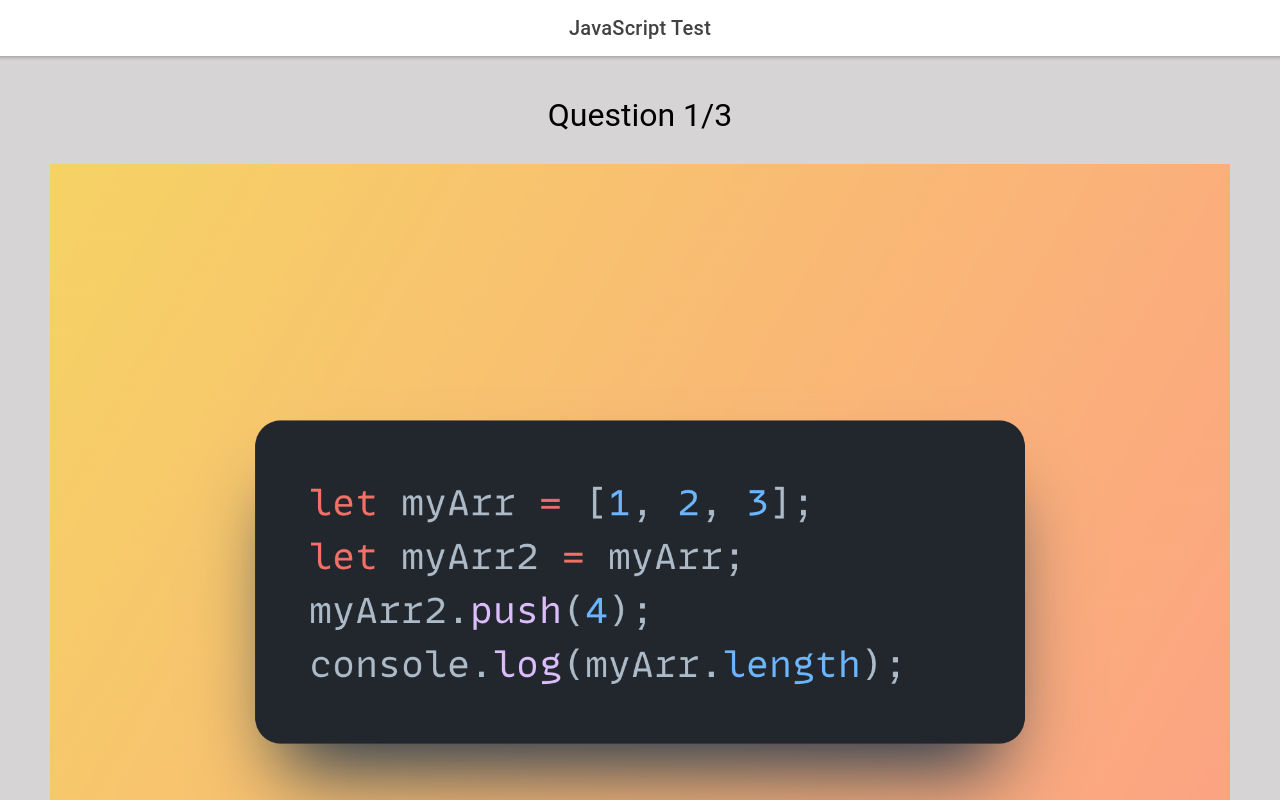
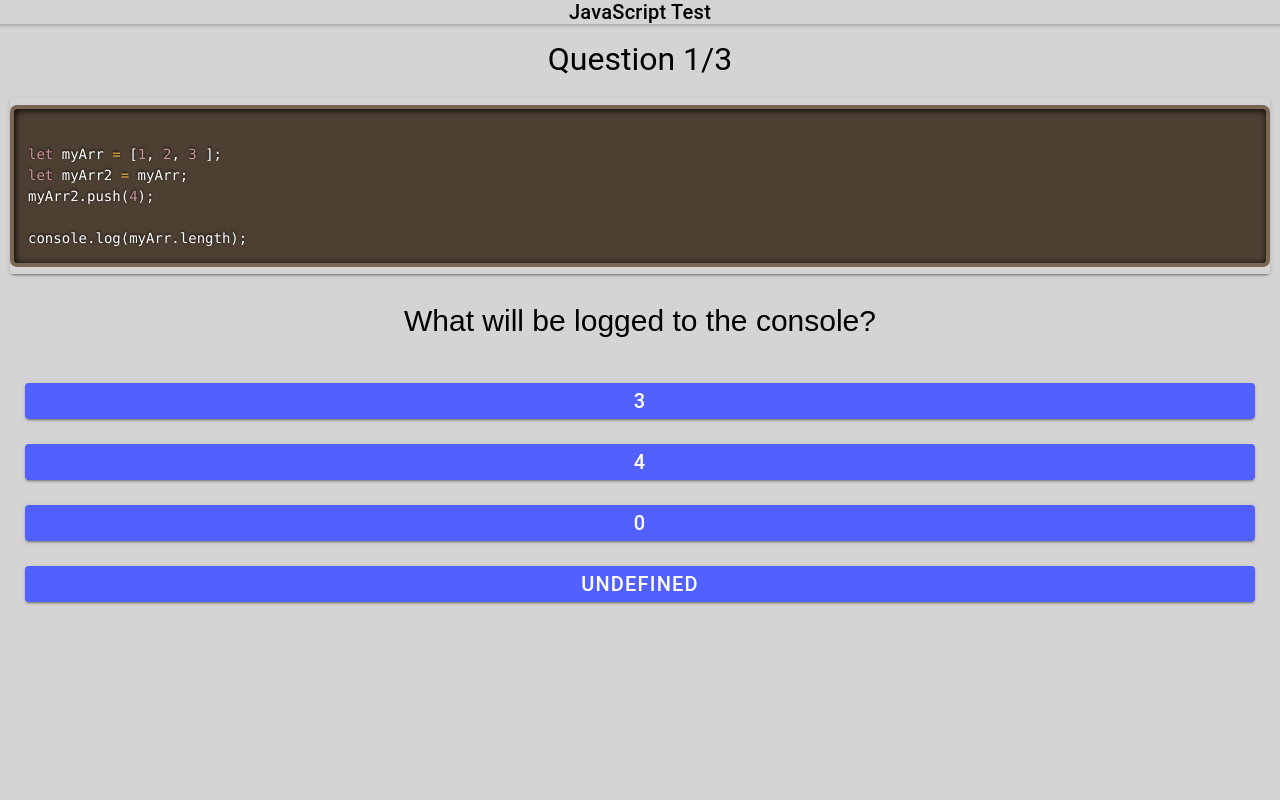
Before and after one commit to MahaLubbad/Maha-Individual, a React (Create React App) app: page /home in a window 1280 px wide. Built offline with nearby package versions, Linux system fonts and the light colour scheme.

Commit message:
add ionic components

```diff
--- a/package.json
+++ b/package.json
@@ -23,9 +23,11 @@
     "ionicons": "^6.0.3",
     "react": "^18.2.0",
     "react-dom": "^18.2.0",
+    "react-highlight": "^0.15.0",
     "react-router": "^5.2.0",
     "react-router-dom": "^5.3.4",
     "react-scripts": "^5.0.0",
+    "react-syntax-highlighter": "^15.5.0",
     "typescript": "^4.1.3",
     "web-vitals": "^0.2.4",
     "workbox-background-sync": "^5.1.4",
@@ -69,7 +71,8 @@
     ]
   },
   "devDependencies": {
-    "@capacitor/cli": "4.7.0"
+    "@capacitor/cli": "4.7.0",
+    "@types/react-syntax-highlighter": "^15.5.6"
   },
   "description": "An Ionic project"
 }
--- a/src/components/Data.tsx
+++ b/src/components/Data.tsx
@@ -1,20 +1,20 @@
-export const questions = [
-    {
-      question: "What will be logged to the console?",
-      answers: ["3", "4", " 0", "undefined"],
-      correct: "4",
-      img: "../public/assets/Snap1.png"
-    },
-    {
-      question: "What is the output of this code snippet?",
-      answers: ["[1, 2, 3]", "[4, 5]", "[1, 2, 3, 4, 5]", "undefined"],
-      correct: "[4, 5]",
-      img:"../public/assets/Snap2.png"
-    },
-    {
-      question: "What is the output of this code?",
-      answers: ["[1, 3, 5]", "[2, 4]", "[1, 2, 3, 4, 5]", "[]"],
-      correct: "[2, 4]",
-      img:"../public/assets/Snap3.png"
-    },
-  ];
+export const data = [
+`
+let myArr = [1, 2, 3 ];
+let myArr2 = myArr;
+myArr2.push(4);
+
+console.log(myArr.length);`,
+
+`
+const numbers = [1, 2, 3, 4, 5];
+const filteredNumbers = numbers.filter(num => num >3 );
+
+console.log(filteredNumbers);`,
+
+`
+const nums = [1, 2, 3, 4, 5]
+const evenNums = nums.filter(num => num % 2 === 0)
+
+console.log(evenNums);`
+]
--- a/src/components/ExploreContainer.css
+++ /dev/null
@@ -1,24 +0,0 @@
-.container {
-  text-align: center;
-  position: absolute;
-  left: 0;
-  right: 0;
-  top: 50%;
-  transform: translateY(-50%);
-}
-
-.container strong {
-  font-size: 20px;
-  line-height: 26px;
-}
-
-.container p {
-  font-size: 16px;
-  line-height: 22px;
-  color: #8c8c8c;
-  margin: 0;
-}
-
-.container a {
-  text-decoration: none;
-}
--- a/src/components/ExploreContainer.tsx
+++ /dev/null
@@ -1,15 +0,0 @@
-import './ExploreContainer.css';
-
-
-interface ContainerProps { }
-
-const ExploreContainer: React.FC<ContainerProps> = () => {
-  return (
-    <div className="container">
-
-
-    </div>
-  );
-};
-
-export default ExploreContainer;
--- /dev/null
+++ b/src/components/Questions.tsx
@@ -0,0 +1,20 @@
+export const questions = [
+    {
+      question: "What will be logged to the console?",
+      answers: ["3", "4", " 0", "undefined"],
+      correct: "4",
+
+    },
+    {
+      question: "What is the output of this code snippet?",
+      answers: ["[1, 2, 3]", "[4, 5]", "[1, 2, 3, 4, 5]", "undefined"],
+      correct: "[4, 5]",
+
+    },
+    {
+      question: "What is the output of this code?",
+      answers: ["[1, 3, 5]", "[2, 4]", "[1, 2, 3, 4, 5]", "[]"],
+      correct: "[2, 4]",
+
+    },
+  ];
--- a/src/components/Quiz.css
+++ b/src/components/Quiz.css
@@ -1,74 +1,29 @@
-.quiz{
-    justify-content:center;
-    margin: auto;
-
+.score-section {
+text-align: center;
+font-size: xx-large;
+padding: 20px;
+margin: 40px;
+display: flex;
+flex-direction: column;
 }
 
-.question-section{
-    justify-content: center;
-    width:100%;
-    align-content: center;
-    align-items: center;
+.question-text {
     padding: 20px;
     margin: auto;
+    text-align: center;
+    font-size: 30px;
+    font-family:Arial, Helvetica, sans-serif;
+}
+
+.btn{
+    margin: 25px;
+    font-size: 20px;
 }
 
 .question-count{
     text-align: center;
     font-size: large;
-    margin: 20px;
+    margin: 40px 20px 20px;
     font-size:xx-large
     ;
-
-
 }
-
-.image{
-    width:auto;
-    height: auto;
-    justify-content: center;
-    align-items: center;
-    margin: 30px;
-}
-
-.img{
-    width: 100%;
-    height: auto;
-    align-content: center;
-    border-radius: 30px;
-}
-
-.question-text{
-    padding: 20px;
-    margin: auto;
-    background-color: rgb(240, 177, 118) ;
-    border-radius: 10px;
-    align-content: center;
-    align-items: center;
-    text-align: center;
-    font-size: 30px;
-    font-family:Arial, Helvetica, sans-serif
-
-}
-
-.answer-section{
-    justify-content:center;
-    display: flex;
- align-content: space-around;
-   flex-direction: column;
-   padding: 10px;
-   margin: 5px;
-
-}
-
-.btn{
-    font-size: 20px;
-    height: 50px;
-    padding: 5px;
-    margin: 10px 20px 10px;
-    align-items:  center;
-    background-color: rgb(223, 153, 110);
-   border: none;
-   border-radius: 10px;
-
-}
--- a/src/components/Quiz.tsx
+++ b/src/components/Quiz.tsx
@@ -1,13 +1,13 @@
+import { IonContent,IonPage,IonButton,IonCard } from '@ionic/react';
 import React ,{useState} from 'react';
-import { questions } from './Data';
+import { questions } from './Questions';
+import {data} from './Data';
+import {Snippet} from './Snippet';
 import './Quiz.css';
-import snap1 from "./Snap1.png";
 
 
 
-interface QuizProps { }
-
-const Quiz: React.FC<QuizProps> = () => {
+const Quiz: React.FC = () => {
 
   const [currentQuestion, setCurrentQuestion] = useState(0);
   const [showScore, setShowScore] = useState(false);
@@ -26,38 +26,44 @@ const Quiz: React.FC<QuizProps> = () => {
     }
   };
 
-
   return (
-
+  <IonPage>
+    <IonContent>
     <div className="quiz">
     {showScore ? (
       <div className="score-section">
-        You scored {score} out of {questions.length}
+     You scored {score} out of {questions.length}
       </div>
+
     ) : (
       <>
         <div className="question-section">
           <div className="question-count">
-            <span>Question {currentQuestion + 1}</span>/{questions.length}
+            <span> Question {currentQuestion + 1}</span>/{questions.length}
           </div>
-          <div className="image">
-
-       <img src={snap1} alt="code"/>
-          </div>
+            <IonCard >
+            <Snippet currentData ={data[currentQuestion]} />
+            </IonCard>
           <div className="question-text">{questions[currentQuestion].question}</div>
         </div>
+
         <div className="answer-section">
           {questions[currentQuestion].answers.map((answer) => (
-            <button className="btn" key={answer} onClick={() => handleAnswerButtonClick(answer)}>
+            <IonButton className='btn' expand="block" color="tertiary"
+             key={answer} onClick={() => handleAnswerButtonClick(answer)}>
               {answer}
-            </button>
+            </IonButton>
           ))}
         </div>
+
       </>
     )}
   </div>
+
+    </IonContent>
+</IonPage>
+
 );
 }
 
-
 export default Quiz;
--- /dev/null
+++ b/src/components/Snippet.tsx
@@ -0,0 +1,28 @@
+
+// import SyntaxHighlighter from 'react-syntax-highlighter';
+// import { docco } from 'react-syntax-highlighter/dist/esm/styles/hljs';
+
+
+//  export const Snippet = (props:any) => {
+
+
+//   return (
+//     <SyntaxHighlighter language="javascript" style={docco}>
+//       {props.currentData}
+//     </SyntaxHighlighter>
+//   );
+// };
+import './Snippet.css';
+import { Prism as SyntaxHighlighter } from 'react-syntax-highlighter';
+import { dark } from 'react-syntax-highlighter/dist/esm/styles/prism';
+
+export const Snippet = (props:any) => {
+
+  return (
+
+    <SyntaxHighlighter language="javascript" style={dark} wrapLines={true}>
+    {props.currentData}
+    </SyntaxHighlighter>
+
+  );
+};
--- a/src/pages/Home.tsx
+++ b/src/pages/Home.tsx
@@ -1,5 +1,4 @@
-import { IonContent, IonHeader, IonPage, IonTitle, IonToolbar } from '@ionic/react';
-import ExploreContainer from '../components/ExploreContainer';
+import { IonContent, IonHeader, IonPage, IonTitle} from '@ionic/react';
 import Quiz from '../components/Quiz';
 import './Home.css';
 
@@ -7,16 +6,10 @@ const Home: React.FC = () => {
   return (
 
     <IonPage>
-      <IonHeader>
-        <IonToolbar>
-          <IonTitle class="ion-text-center">JavaScript Test</IonTitle>
-        </IonToolbar>
-      </IonHeader>
+     <IonHeader>
+     <IonTitle class="ion-text-center">JavaScript Test</IonTitle>
+     </IonHeader>
       <IonContent fullscreen>
-
-
-
-        <ExploreContainer />
         <Quiz />
       </IonContent>
     </IonPage>
```
Also changed, not shown: public/assets/Snap1.png (renamed from src/components/Snap1.png), src/components/Snippet.css (added), 1 other file (tests, documents, lock files or other folders).
